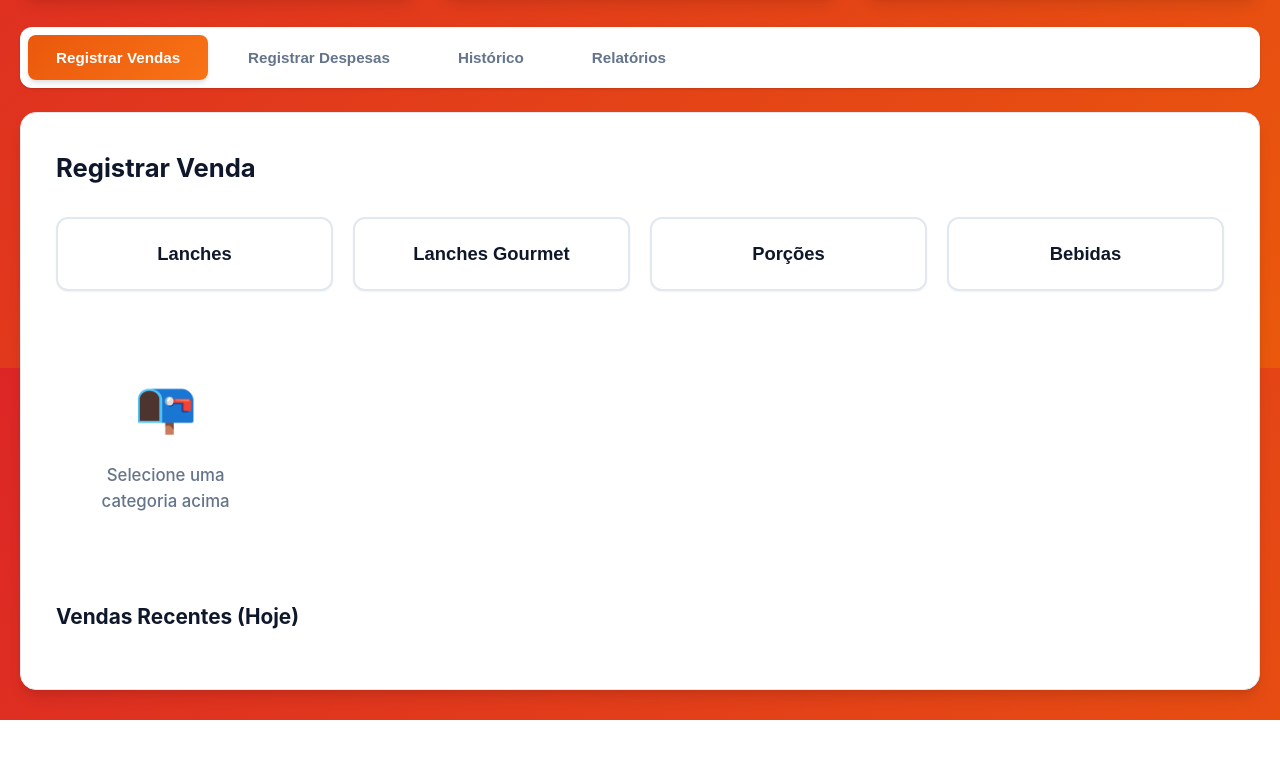
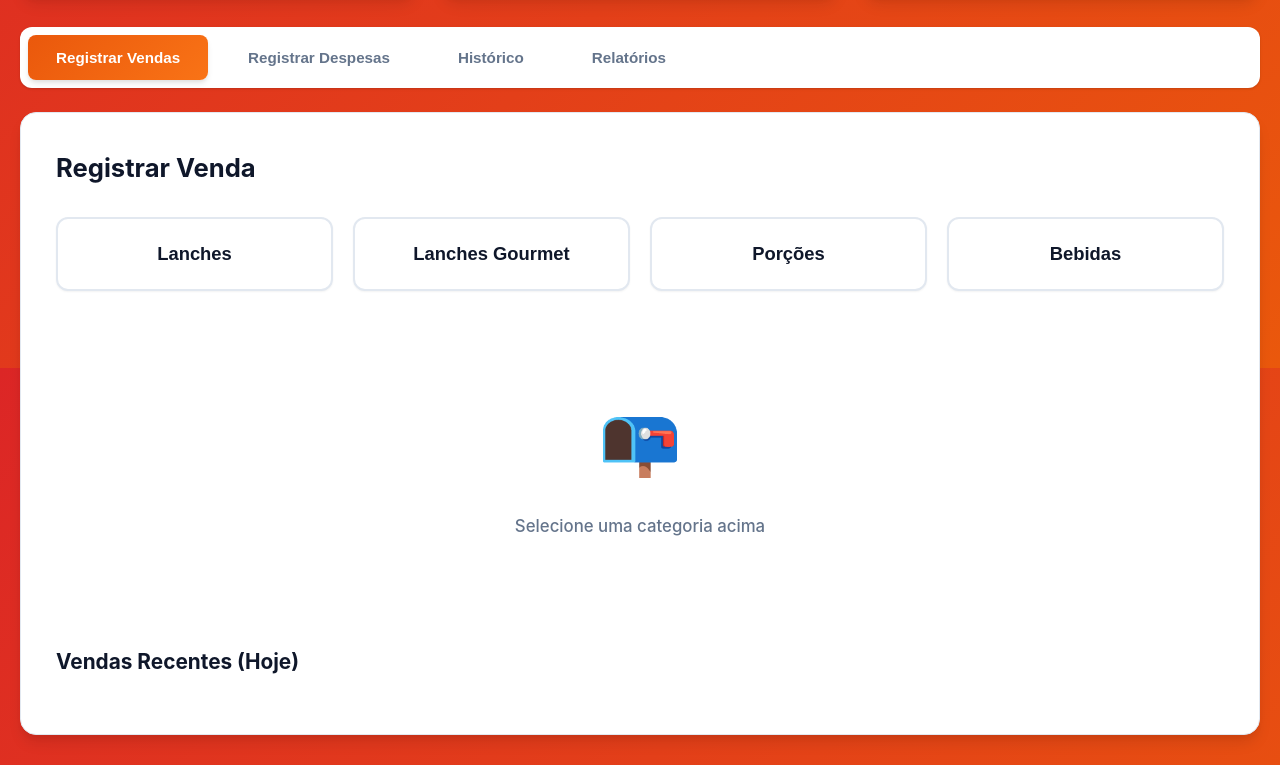
Before and after one commit to anetogm/sis-railder, a plain HTML site: page frontend/index.html in a window 1280 px wide. Shown: the part 432-1197 px from the top of the page. Before the commit the page ends 1152 px from the top, so only its background shows below. Drawn offline with Linux system fonts and the light colour scheme; no server answers.

Commit message:
style: registrar venda centralizado

```diff
--- a/frontend/css/style.css
+++ b/frontend/css/style.css
@@ -342,6 +342,13 @@ body {
   gap: 18px;
   margin-bottom: 35px;
   min-height: 220px;
+}
+
+/* Quando o grid contém apenas empty-state */
+.produtos-grid:has(.empty-state:only-child) {
+  display: flex;
+  align-items: center;
+  justify-content: center;
 }
 
 .produto-card {
@@ -1083,15 +1090,20 @@ body {
 /* EMPTY STATE */
 .empty-state {
   text-align: center;
-  padding: 40px;
+  padding: 60px 40px;
   color: var(--secondary-color);
+  display: flex;
+  flex-direction: column;
+  align-items: center;
+  justify-content: center;
+  min-height: 200px;
 }
 
 .empty-state::before {
   content: "📭";
   display: block;
-  font-size: 3em;
-  margin-bottom: 15px;
+  font-size: 4em;
+  margin-bottom: 20px;
 }
 /* MODAL */
 .modal {
```
